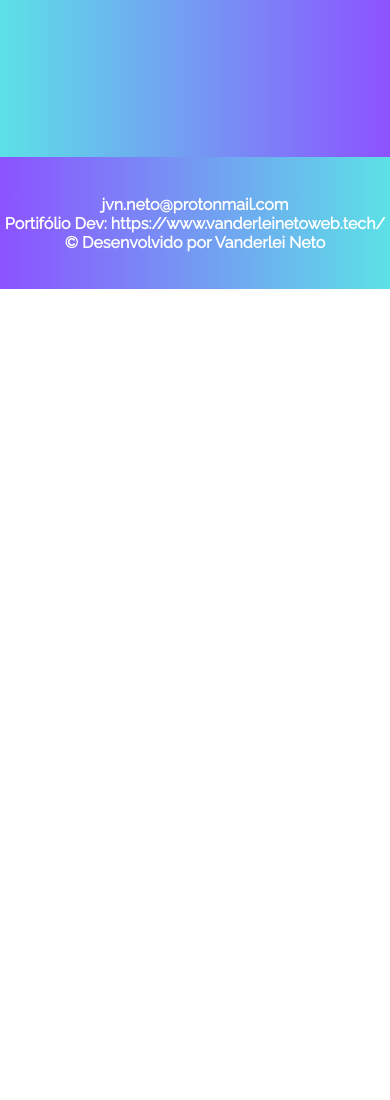
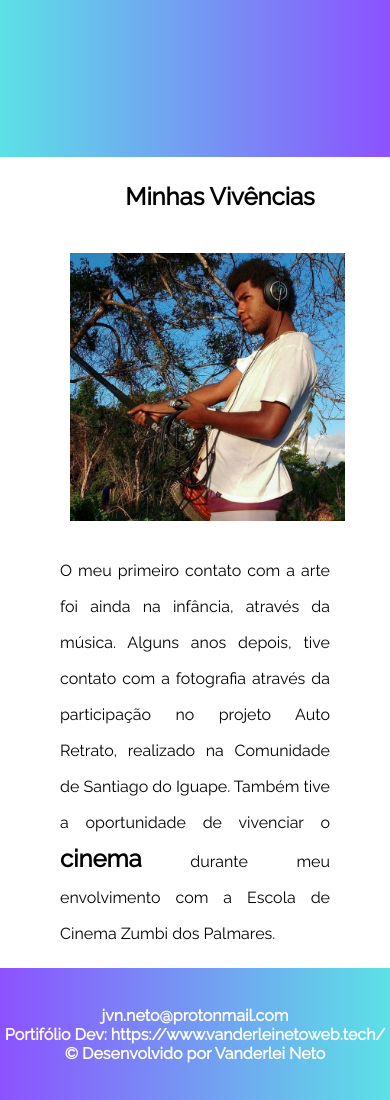
Before and after one commit to josevanderleineto/online, a React app: page / in a window 390 px wide. Shown: the part 565-1665 px from the top of the page. Before the commit the page ends 854 px from the top, so only its background shows below. Built offline with nearby package versions, Linux system fonts and the light colour scheme.

Commit message:
Adicinando informações no home

```diff
--- a/src/paginas/Inicio/Inicio.module.css
+++ b/src/paginas/Inicio/Inicio.module.css
@@ -1,21 +1,138 @@
-.posts {
-    padding: 0 6vw 3.625rem;
-    display: flex;
-    justify-content: center;
-    flex-wrap: wrap;
-    gap: 1.5rem;
-    margin-top: -2.5rem;
+.Inicio, .vivencia {
+        padding-left: 150px;
+        padding-right: 200px;
+}
+.fotoMinhaComBum {
+        margin-bottom: .5rem;
+        margin-left: 1.5rem;
+        width: 40vw;
+        float: right;
+        padding-left: 25px;
 }
 
-@media (max-width: 1100px) {
-    .posts {
-        margin-top: 0;
-        padding: 2rem 1.5rem 3.625rem;
-    }
+.subtitulo {
+        margin-bottom: 2rem;
+        font-size: 2.5rem;
+        padding-left: 50px;
+        font-weight: 900;
 }
 
-@media (max-width: 744px) {
-    .posts {
-        padding: 2rem 1rem 3rem;
-    }
+.paragrafo {
+        text-align: justify;
+        font-size: 1.5rem;
+        line-height: 2.25rem;
+        margin-bottom: 1.5rem;
+        padding-left: 50px;
+        padding-right: 50px;
 }
+
+.paragrafo strong {
+
+        text-align: justify;
+        text-decoration: none;
+        font-size: 1.5rem;
+        font-weight: bolder;
+
+}
+
+.portifolio {
+        font-size: 20pt;
+        font-weight: 600;
+}
+
+strong {
+        font-size: 25pt;
+        font-weight: 900;
+        text-decoration: underline;
+}
+
+.link {
+        font-size: 20pt;
+        font-weight: 600;
+}
+
+.link:hover {
+        font-size: 25pt;
+        font-weight: 900;
+        transition: 3ms;
+}
+
+.subtitulo {
+        font-size: 1.5rem;
+        margin-bottom: 1rem;
+}
+
+.contentContainer {
+        display: flex;
+        align-items: flex-start;
+        gap: 2rem;
+        height: calc(100vh - 250px);
+}
+
+.textContainer {
+        flex: 0 0 60%;
+        overflow-y: auto;
+}
+
+.paragrafo {
+        margin-bottom: 1rem;
+}
+
+.fotoMinhaComBum{
+        width: 40%;
+        height: auto;
+        margin-left: auto;
+}
+
+
+
+@media (max-width: 1100px) {
+.Inicio,
+.vivencia {
+         padding-left: 10px;
+        padding-right: 10px;
+        }
+        .fotoMinhaComBum {
+                float: none;
+                display: block;
+                margin: 0 auto 2rem;
+                width: 70vw;
+                margin-left: auto;
+                margin-right: auto;
+        }
+
+        .subtitulo {
+                text-align: center;
+                font-size: 1.5rem;
+        }
+
+        .paragrafo {
+                font-size: 1rem;
+        }
+
+}
+
+@media (max-width: 768px) {
+        .Inicio,
+        .vivencia {
+                padding-left: 10px;
+                padding-right: 10px;
+                }
+        .fotoMinhaComBum {
+                width: 100%;
+                max-width: 300px;
+                height: auto;
+                margin-top: 1rem;
+                margin-left: auto;
+                margin-right: auto;
+        }
+
+        .subtitulo {
+                text-align: center;
+                font-size: 1.5rem;
+        }
+
+        .paragrafo {
+                font-size: 1rem;
+        }
+}
--- a/src/paginas/Inicio/index.js
+++ b/src/paginas/Inicio/index.js
@@ -1,14 +1,23 @@
-//import styles from './Inicio.module.css';
-//import posts from 'json/posts.json';
-//import PostCard from 'componentes/PostCard';
-//import HamburgerMenuInicio from 'componentes/HamburgerMenuInicio';
+import styles from './Inicio.module.css';
+import fotoMinhaComBum from "assets/minhafotocombum.jpeg";
 
 
-export default function Inicio() {
-  //const navigateToSection = () => {
-   // const inicioSection = document.getElementById('inicio');
-   // inicioSection.scrollIntoView({ behavior: 'smooth' });
-  //};
+const Inicio = () => {
+  return (
+        <div className={styles.Inicio}>
+      <article className='vivencia'>
+          <h3 className={styles.subtitulo}>Minhas Vivências</h3>
 
+            <img
+                src={fotoMinhaComBum}
+                alt="Foto do Vanderlei segurando o bum"
+                className={styles.fotoMinhaComBum}
+            />
+          <p id='seta' className={styles.paragrafo}>O meu primeiro contato com a arte foi ainda na infância, através da música. Alguns anos depois, tive contato com a fotografia através da participação no projeto Auto Retrato, realizado na Comunidade de Santiago do Iguape. Também tive a oportunidade de vivenciar o <strong>cinema</strong> durante meu envolvimento com a Escola de Cinema Zumbi dos Palmares.</p>
 
-}
+          </article>
+        </div>
+  );
+};
+
+export default Inicio;
--- a/src/paginas/Projetos/Projetos.module.css
+++ b/src/paginas/Projetos/Projetos.module.css
@@ -77,7 +77,7 @@
     }
 
     .projetosImg {
-        width: 400px;
+        width: 600px;
         text-align: center;
     }
 }
--- a/src/paginas/SobreMim/index.js
+++ b/src/paginas/SobreMim/index.js
@@ -22,7 +22,7 @@ export default function SobreMim() {
             />
 
             <p className={styles.paragrafo} id="p">
-               Sou quilombola e estudante de Biblioteconomia na Universidade Federal da Bahia (UFBA). Tenho experiência como produtor cultural na área do audiovisual, trabalhando em diversos projetos. Além disso, atuei na coordenação de equipes e na promoção de atividades relacionadas às artes e cultura. Essa experiência me proporcionou uma visão abrangente e um profundo entendimento do poder transformador que a cultura pode ter em nossa sociedade.
+             Sou um estudante Quilombola de Biblioteconomia e Documentação na Universidade Federal da Bahia. Durante o curso, tenho tido contato com muitas informações novas para mim. Ao descobrir a possibilidade de me tornar um desenvolvedor web, comecei a estudar tecnologias como HTML5, CSS e JavaScript. Espero poder desenvolver soluções tecnológicas para o campo cultural. Tenho experiência na área do audiovisual como produtor e assistente de som, tendo trabalhado em diversos projetos. Além disso, atuei na coordenação de equipes e na promoção de atividades relacionadas às artes e cultura. Essa experiência me proporcionou uma visão abrangente e um profundo entendimento do poder transformador que a cultura pode ter em nossa sociedade.
             </p>
             <p className={styles.paragrafo}>
                 Em destaque, coordenei a produção do livro 'Retratos do Parguaçu', um projeto que busca retratar a vida e as obras de 20 artistas visuais da cidade histórica de Cachoeira/BA, isso reforçou ainda mais minha convicção sobre o poder da cultura como agente de transformação social.
```
Also changed, not shown: src/assets/minhafotocombum.jpeg (added).
